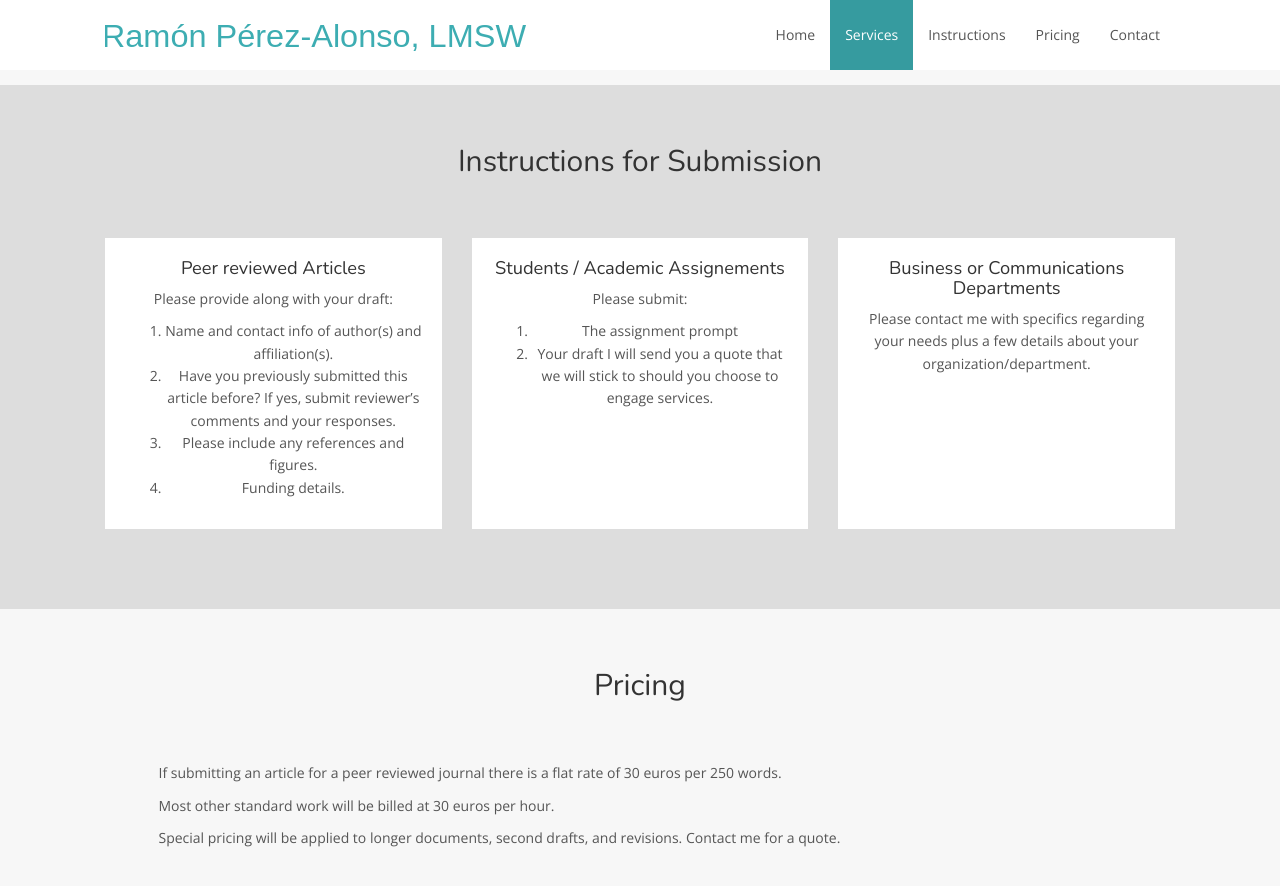
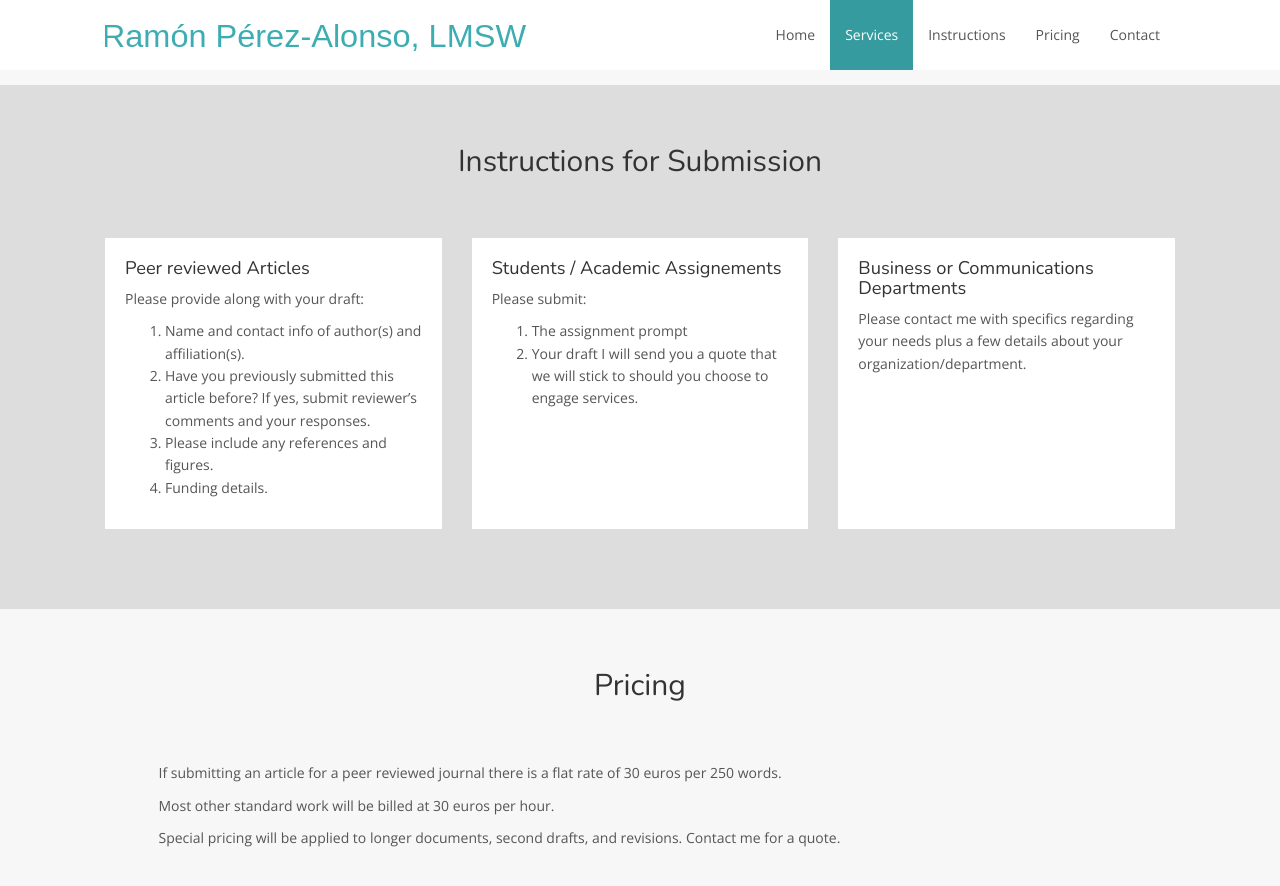
Before and after one commit to Ramon-Perez-Alonso/Ramon-Perez-Alonso.github.io, a Jekyll site: the page built from index.html, in a window 1280 px wide and 900 px high, scrolled down 1290 px. Shown: the top 886 px of the window. Built offline with Jekyll 4.4.1, drawn with Linux system fonts in a browser that asks for light colours; nearby versions of some CDN libraries.

Commit message:
Update index.html

```diff
--- a/index.html
+++ b/index.html
@@ -81,9 +81,9 @@
         	<div class="row">
            	 {% for instruction in site.data.instructions %}
 	               <div class="col-sm-6 col-md-4">
-					<div class="icon-box">
+			<div class="noicon-box">
                         <h4>{{ instruction.title }}</h4>
-                        <P STYLE="text-align:right">{{ instruction.description | markdownify }}</P>
+                        <P>{{ instruction.description | markdownify }}</P>
                     	</div>
                 </div>
             {% endfor %}
```
